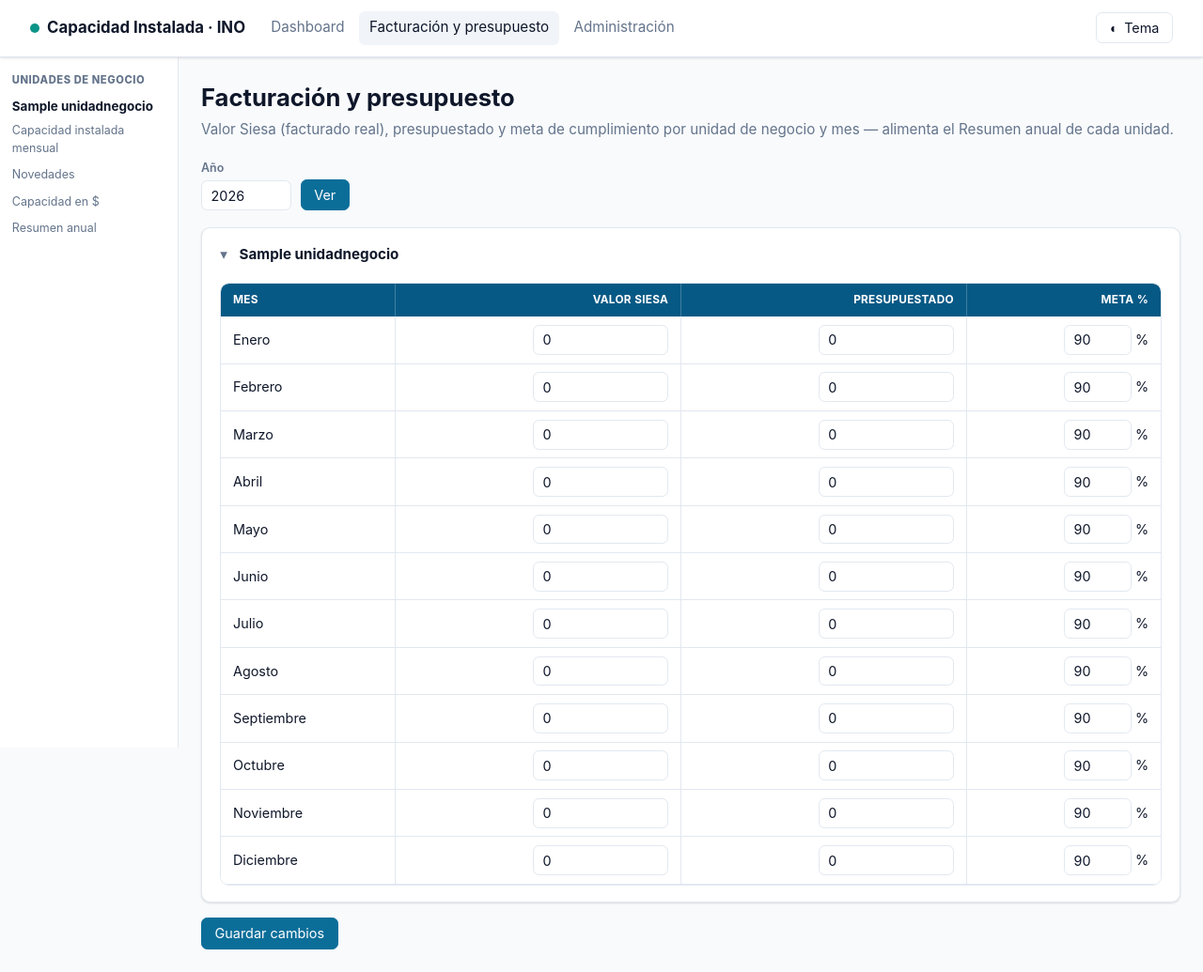
After one commit to Pablo-app-developer/inocap, a Django app: page /facturacion-presupuesto/ in a window 1280 px wide. The commit adds this page. Shown: the whole page at 94% size. Run offline with Django 5.2, Linux system fonts and the light colour scheme; a user stored in the database is signed in; tables that the repository leaves empty hold one stand-in row (values such as "Sample post").

Commit message:
Pantalla de carga de facturación (Siesa), presupuesto y meta de cumplimiento
Nueva página /facturacion-presupuesto/ (solo staff, enlace en la barra
superior): un formulario por unidad de negocio × mes con Valor Siesa,
Presupuestado y Meta % — mapea a ResumenMensual.valor_facturado/
presupuesto/meta_cumplimiento_pct.

meta_cumplimiento_pct es un campo nuevo (default 90 %) que reemplaza el
90 % fijo que tenían las gráficas del Resumen anual: ahora la línea de
referencia usa el valor real cargado por unidad y mes, no una constante
en el código. Es un campo distinto de meta_pct (el 10 % que ya existía
para PRESUPUESTO + META).

Co-Authored-By: Claude Sonnet 5 <noreply@anthropic.com>

```diff
--- /dev/null
+++ b/apps/atenciones/templates/atenciones/facturacion_presupuesto.html
@@ -0,0 +1,82 @@
+{% extends "base.html" %}
+{% load l10n %}
+{% block title %}Facturación y presupuesto · INO{% endblock %}
+
+{% block content %}
+<h1 class="page-title">Facturación y presupuesto</h1>
+<p class="page-sub">
+  Valor Siesa (facturado real), presupuestado y meta de cumplimiento por unidad
+  de negocio y mes — alimenta el Resumen anual de cada unidad.
+</p>
+
+{% if sin_datos %}
+  <div class="card"><div class="card-body">
+    No tienes unidades de negocio asignadas. Contacta a un administrador para que
+    te habilite el acceso desde /admin/.
+  </div></div>
+{% else %}
+
+<form method="get" class="toolbar" role="search">
+  <div class="field">
+    <label for="anio">Año</label>
+    <input type="number" name="anio" id="anio" value="{{ anio_sel|unlocalize }}" min="2000" max="2100" style="width:6rem;">
+  </div>
+  <button class="btn primary" type="submit">Ver</button>
+</form>
+
+<form method="post">
+  {% csrf_token %}
+  <input type="hidden" name="anio" value="{{ anio_sel|unlocalize }}">
+
+  {% for g in grupos %}
+  <details class="card dinero-grupo" {% if forloop.first %}open{% endif %} style="margin-bottom:1rem;">
+    <summary class="card-body dinero-grupo-head">
+      <span class="dinero-grupo-nombre">{{ g.unidad.nombre }}</span>
+    </summary>
+    <div class="card-body" style="padding-top:0;">
+      <div class="table-wrap">
+        <table class="data">
+          <thead>
+            <tr>
+              <th>Mes</th>
+              <th class="num">Valor Siesa</th>
+              <th class="num">Presupuestado</th>
+              <th class="num">Meta %</th>
+            </tr>
+          </thead>
+          <tbody>
+            {% for f in g.filas %}
+            <tr>
+              <td>{{ f.nombre_mes }}</td>
+              <td class="num">
+                <input type="number" step="0.01" min="0" style="width:9rem;"
+                       name="facturado_{{ g.unidad.id }}_{{ f.mes }}"
+                       value="{{ f.facturado|unlocalize }}"
+                       aria-label="Valor Siesa {{ f.nombre_mes }} {{ g.unidad.nombre }}">
+              </td>
+              <td class="num">
+                <input type="number" step="0.01" min="0" style="width:9rem;"
+                       name="presupuesto_{{ g.unidad.id }}_{{ f.mes }}"
+                       value="{{ f.presupuesto|unlocalize }}"
+                       aria-label="Presupuestado {{ f.nombre_mes }} {{ g.unidad.nombre }}">
+              </td>
+              <td class="num">
+                <input type="number" step="1" min="0" max="1000" style="width:4.5rem;"
+                       name="meta_{{ g.unidad.id }}_{{ f.mes }}"
+                       value="{{ f.meta_pct|floatformat:0 }}"
+                       aria-label="Meta % {{ f.nombre_mes }} {{ g.unidad.nombre }}"> %
+              </td>
+            </tr>
+            {% endfor %}
+          </tbody>
+        </table>
+      </div>
+    </div>
+  </details>
+  {% endfor %}
+
+  <button class="btn primary" type="submit">Guardar cambios</button>
+</form>
+
+{% endif %}
+{% endblock %}
--- a/apps/atenciones/templates/atenciones/resumen_anual.html
+++ b/apps/atenciones/templates/atenciones/resumen_anual.html
@@ -196,8 +196,8 @@
           },
           {
             type: 'line',
-            label: 'Meta 90 %',
-            data: datos.meta_90,
+            label: 'Meta de cumplimiento',
+            data: datos.meta_cumplimiento,
             borderColor: c.meta90,
             borderDash: [6, 4],
             borderWidth: 2,
--- a/apps/atenciones/urls.py
+++ b/apps/atenciones/urls.py
@@ -7,4 +7,5 @@ app_name = "atenciones"
 urlpatterns = [
     path("dinero/", views.dinero, name="dinero"),
     path("resumen-anual/", views.resumen_anual, name="resumen_anual"),
+    path("facturacion-presupuesto/", views.facturacion_presupuesto, name="facturacion_presupuesto"),
 ]
--- a/apps/atenciones/views.py
+++ b/apps/atenciones/views.py
@@ -4,13 +4,16 @@ Vistas de proyección monetaria: "Capacidad en $" (por mes) y "Resumen anual"
 """
 
 import datetime
-from decimal import Decimal
+from decimal import Decimal, InvalidOperation
 
+from django.contrib import messages
 from django.contrib.auth.decorators import login_required
-from django.shortcuts import render
+from django.core.exceptions import PermissionDenied
+from django.shortcuts import redirect, render
+from django.urls import reverse
 
 from apps.capacidad import selectors as capacidad_selectors
-from apps.capacidad.models import MESES
+from apps.capacidad.models import MESES, ResumenMensual
 from apps.capacidad.views import _entero, _seleccion_periodo
 from apps.core import accesos
 
@@ -56,6 +59,7 @@ def _fila_resumen_anual(unidad, anio: int, mes: int, nombre_mes: str) -> dict:
     presupuesto = resumen.presupuesto if resumen else Decimal("0")
     meta_pct = resumen.meta_pct if resumen else Decimal("0.10")
     meta_10 = presupuesto * meta_pct
+    meta_cumplimiento_pct = resumen.meta_cumplimiento_pct if resumen else Decimal("0.90")
 
     return {
         "mes": nombre_mes,
@@ -69,6 +73,7 @@ def _fila_resumen_anual(unidad, anio: int, mes: int, nombre_mes: str) -> dict:
         "presupuesto": presupuesto,
         "meta_10": meta_10,
         "presupuesto_mas_meta": presupuesto + meta_10,
+        "meta_cumplimiento_pct": meta_cumplimiento_pct,
     }
 
 
@@ -76,7 +81,8 @@ def _fila_resumen_anual(unidad, anio: int, mes: int, nombre_mes: str) -> dict:
 def resumen_anual(request):
     """Indicador anual por unidad de negocio: tabla + gráficas mensuales
     (atenciones vs meta, facturado vs estándar de capacidad en $), ambas con
-    una línea de referencia al 90 %."""
+    una línea de referencia a la meta de cumplimiento (`meta_cumplimiento_pct`
+    de ResumenMensual, editable en /facturacion-presupuesto/, 90 % por defecto)."""
     unidades = list(accesos.unidades_accesibles(request.user))
     if not unidades:
         return render(
@@ -116,13 +122,17 @@ def resumen_anual(request):
         "labels": [f["mes"] for f in filas],
         "realizadas": [f["atenciones_realizadas"] for f in filas],
         "meta": [f["meta_atenciones"] for f in filas],
-        "meta_90": [round(f["meta_atenciones"] * 0.9) for f in filas],
+        "meta_cumplimiento": [
+            round(f["meta_atenciones"] * f["meta_cumplimiento_pct"]) for f in filas
+        ],
     }
     grafica_dinero = {
         "labels": [f["mes"] for f in filas],
         "facturado": [float(f["facturado_contab"]) for f in filas],
         "estandar": [float(f["estandar_capacidad"]) for f in filas],
-        "meta_90": [float(f["estandar_capacidad"] * Decimal("0.9")) for f in filas],
+        "meta_cumplimiento": [
+            float(f["estandar_capacidad"] * f["meta_cumplimiento_pct"]) for f in filas
+        ],
     }
 
     return render(request, "atenciones/resumen_anual.html", {
@@ -136,3 +146,71 @@ def resumen_anual(request):
         "grafica_dinero": grafica_dinero,
         "seccion": "resumen_anual",
     })
+
+
+def _decimal(valor, defecto: Decimal) -> Decimal:
+    """Decimal tolerante: '' o inválido -> defecto. Acepta coma decimal."""
+    if valor is None or str(valor).strip() == "":
+        return defecto
+    try:
+        return Decimal(str(valor).strip().replace(",", "."))
+    except InvalidOperation:
+        return defecto
+
+
+@login_required
+def facturacion_presupuesto(request):
+    """Carga manual de Valor Siesa (facturado), presupuestado y meta de
+    cumplimiento, por unidad de negocio y mes — alimenta el Resumen anual."""
+    if not request.user.is_staff:
+        raise PermissionDenied("Solo un administrador puede cargar facturación y presupuesto.")
+
+    unidades = list(accesos.unidades_accesibles(request.user))
+    if not unidades:
+        return render(
+            request, "atenciones/facturacion_presupuesto.html",
+            {"sin_datos": True, "seccion": "facturacion_presupuesto"},
+        )
+
+    anio_defecto = datetime.date.today().year
+    anio = _entero(request.GET.get("anio") or request.POST.get("anio"), anio_defecto)
+
+    if request.method == "POST":
+        for unidad in unidades:
+            for mes, _nombre in MESES:
+                prefijo = f"{unidad.id}_{mes}"
+                ResumenMensual.objects.update_or_create(
+                    unidad_negocio=unidad, anio=anio, mes=mes,
+                    defaults={
+                        "valor_facturado": _decimal(request.POST.get(f"facturado_{prefijo}"), Decimal("0")),
+                        "presupuesto": _decimal(request.POST.get(f"presupuesto_{prefijo}"), Decimal("0")),
+                        "meta_cumplimiento_pct": _decimal(
+                            request.POST.get(f"meta_{prefijo}"), Decimal("90")
+                        ) / Decimal("100"),
+                    },
+                )
+        messages.success(request, f"Facturación y presupuesto de {anio} guardados.")
+        return redirect(f"{reverse('atenciones:facturacion_presupuesto')}?anio={anio}")
+
+    grupos = []
+    for unidad in unidades:
+        resumenes = {
+            r.mes: r for r in ResumenMensual.objects.filter(unidad_negocio=unidad, anio=anio)
+        }
+        filas = []
+        for mes, nombre in MESES:
+            r = resumenes.get(mes)
+            filas.append({
+                "mes": mes,
+                "nombre_mes": nombre,
+                "facturado": r.valor_facturado if r else Decimal("0"),
+                "presupuesto": r.presupuesto if r else Decimal("0"),
+                "meta_pct": (r.meta_cumplimiento_pct * 100) if r else Decimal("90"),
+            })
+        grupos.append({"unidad": unidad, "filas": filas})
+
+    return render(request, "atenciones/facturacion_presupuesto.html", {
+        "grupos": grupos,
+        "anio_sel": anio,
+        "seccion": "facturacion_presupuesto",
+    })
--- a/apps/capacidad/admin.py
+++ b/apps/capacidad/admin.py
@@ -67,5 +67,8 @@ class CapacidadSalaAdmin(admin.ModelAdmin):
 
 @admin.register(ResumenMensual)
 class ResumenMensualAdmin(admin.ModelAdmin):
-    list_display = ("unidad_negocio", "anio", "mes", "meta_atenciones", "atenciones_realizadas")
+    list_display = (
+        "unidad_negocio", "anio", "mes", "meta_atenciones", "atenciones_realizadas",
+        "valor_facturado", "presupuesto", "meta_cumplimiento_pct",
+    )
     list_filter = ("unidad_negocio", "anio")
--- a/templates/base.html
+++ b/templates/base.html
@@ -25,7 +25,10 @@
     </a>
     <nav aria-label="Principal">
       <a href="{% url 'capacidad:dashboard' %}" class="{% if seccion == 'dashboard' %}active{% endif %}">Dashboard</a>
-      {% if user.is_staff %}<a href="/admin/">Administración</a>{% endif %}
+      {% if user.is_staff %}
+        <a href="{% url 'atenciones:facturacion_presupuesto' %}" class="{% if seccion == 'facturacion_presupuesto' %}active{% endif %}">Facturación y presupuesto</a>
+        <a href="/admin/">Administración</a>
+      {% endif %}
     </nav>
     <span class="spacer"></span>
     <button class="btn" type="button" id="theme-toggle" aria-label="Cambiar tema claro/oscuro" title="Cambiar tema">
```
Also changed, not shown: apps/capacidad/models.py (+9 -0 lines), apps/capacidad/migrations/0012_resumenmensual_meta_cumplimiento_pct.py (added).
